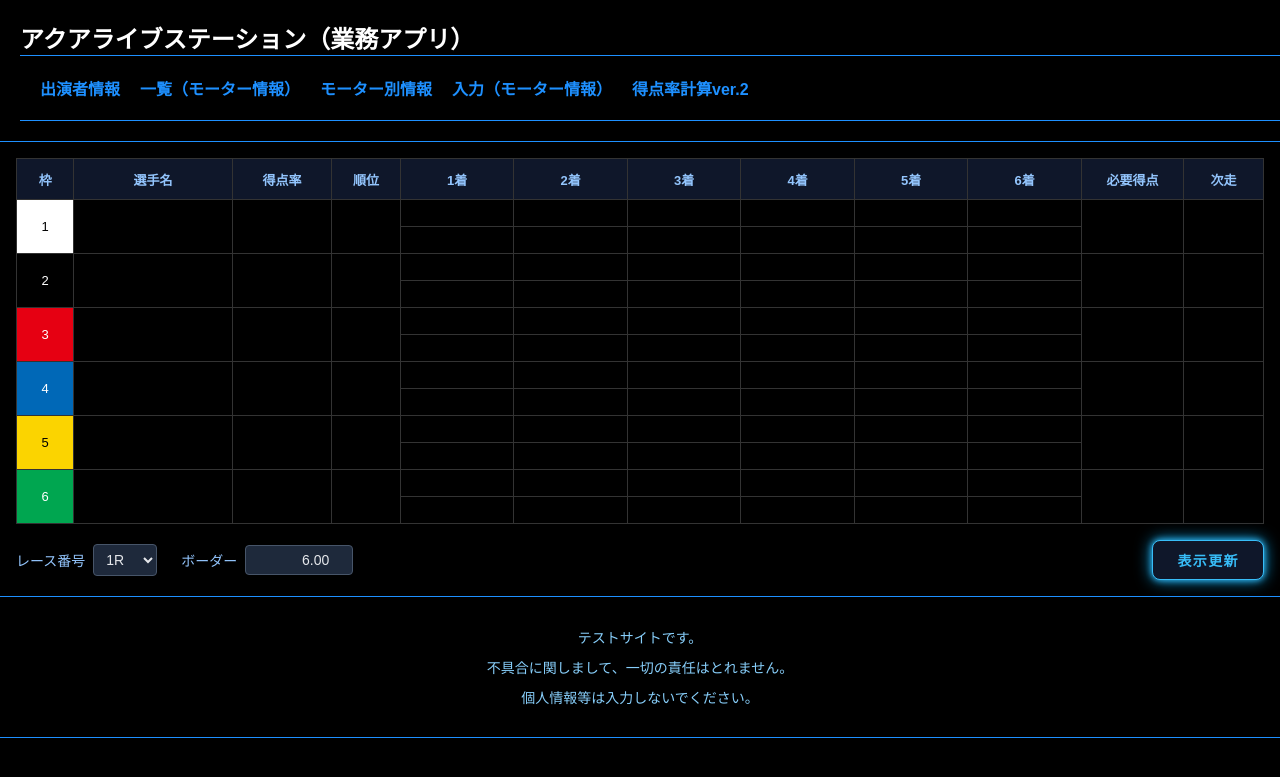
After one commit to hideonSOS/Website, a Django app: page /live_score_v2/ in a window 1280 px wide; the page is wider, and only the part inside the window is pictured. The commit adds this page. Shown: the top 777 px of that part. Run offline with Django 5.2, Linux system fonts and the light colour scheme.

Commit message:
live_score_v2（得点率計算ver.2）を追加
- 新アプリ live_score_v2: 出走表・得点率・出走一覧のスクレイピングと得点率早見表
- 1着〜6着の早見セルを上下2段化（上段=想定得点率、下段=無事故当確/不足点数）
- 必要得点・次走列の計算表示、レース番号/ボーダーの変数設定エリア
- ナビゲーションを整理（未使用リンクをコメントアウト、ver.2リンク追加）

Co-Authored-By: Claude Fable 5 <noreply@anthropic.com>

```diff
--- /dev/null
+++ b/live_score_v2/admin.py
@@ -0,0 +1,3 @@
+from django.contrib import admin
+
+# Register your models here.
--- /dev/null
+++ b/live_score_v2/apps.py
@@ -0,0 +1,6 @@
+from django.apps import AppConfig
+
+
+class LiveScoreV2Config(AppConfig):
+    default_auto_field = 'django.db.models.BigAutoField'
+    name = 'live_score_v2'
--- /dev/null
+++ b/live_score_v2/models.py
@@ -0,0 +1,3 @@
+from django.db import models
+
+# Create your models here.
--- /dev/null
+++ b/live_score_v2/static/live_score_v2/css/index.css
@@ -0,0 +1,139 @@
+/* ── レイアウト ── */
+.score-v2-wrap {
+  padding: 16px;
+}
+@media (max-width: 820px) {
+  .score-v2-wrap {
+    padding: 8px 4px;
+  }
+}
+
+/* ── 得点率表（live_score のサイバー風に統一） ── */
+.score-v2-table {
+  border-collapse: collapse;
+  width: 100%;
+  table-layout: fixed;
+  font-size: 13px;
+}
+.score-v2-table th,
+.score-v2-table td {
+  border: 1px solid #333;
+  padding: 4px 6px;
+  text-align: center;
+  height: 32px;
+  white-space: nowrap;
+  overflow: hidden;
+  text-overflow: ellipsis;
+}
+.score-v2-table thead th {
+  background: #0f172a;
+  color: #93c5fd;
+}
+/* 列幅（タブレット横768pxに収まる設計・合計約754px） */
+.score-v2-table th:nth-child(1),  .score-v2-table td:nth-child(1)  { width: 28px;  } /* 枠 */
+.score-v2-table th:nth-child(2),  .score-v2-table td:nth-child(2)  { width: 100px; } /* 選手名 */
+.score-v2-table th:nth-child(3),  .score-v2-table td:nth-child(3)  { width: 58px;  } /* 得点率 */
+.score-v2-table th:nth-child(4),  .score-v2-table td:nth-child(4)  { width: 36px;  } /* 順位 */
+/* 1着〜6着（下段「無事故当確」が潰れない幅） */
+.score-v2-table th:nth-child(n+5):nth-child(-n+10),
+.score-v2-table td:nth-child(n+5):nth-child(-n+10)                 { width: 68px;  }
+.score-v2-table th:nth-child(11), .score-v2-table td:nth-child(11) { width: 60px;  } /* 必要得点 */
+.score-v2-table th:nth-child(12), .score-v2-table td:nth-child(12) { width: 44px;  } /* 2走情報 */
+
+/* 1着〜6着セル：上下2段 */
+.score-v2-table td.sim-cell {
+  padding: 0;
+  height: auto;
+}
+.sim-upper,
+.sim-lower {
+  height: 26px;
+  line-height: 26px;
+  padding: 0 4px;
+  overflow: hidden;
+  text-overflow: ellipsis;
+}
+.sim-lower {
+  border-top: 1px solid #333;
+  font-size: 11px;
+}
+.sim-lower.sim-ok {
+  color: #4ade80;
+  font-weight: bold;
+}
+.sim-lower.sim-lack {
+  color: #fb923c;
+  font-weight: bold;
+}
+.score-v2-table tbody tr:hover {
+  background: #111827;
+}
+
+/* ── 枠番列（ボートレース枠色） ── */
+.score-v2-table tbody tr:nth-child(1) td:first-child { background: #fff;    color: #000; }
+.score-v2-table tbody tr:nth-child(2) td:first-child { background: #000;    color: #fff; }
+.score-v2-table tbody tr:nth-child(3) td:first-child { background: #e60012; color: #fff; }
+.score-v2-table tbody tr:nth-child(4) td:first-child { background: #0068b7; color: #fff; }
+.score-v2-table tbody tr:nth-child(5) td:first-child { background: #fbd400; color: #000; }
+.score-v2-table tbody tr:nth-child(6) td:first-child { background: #00a650; color: #fff; }
+
+/* ── 変数設定エリア ── */
+.control-area {
+  display: flex;
+  flex-wrap: wrap;
+  gap: 24px;
+  align-items: center;
+  margin-top: 16px;
+}
+.control-item {
+  display: flex;
+  align-items: center;
+  gap: 8px;
+}
+.control-item label {
+  color: #93c5fd;
+  font-size: 14px;
+}
+.race-select,
+.border-input {
+  background: #1e293b;
+  color: #e5e7eb;
+  border: 1px solid #475569;
+  border-radius: 4px;
+  padding: 6px 8px;
+  font-size: 14px;
+}
+.border-input {
+  width: 90px;
+  text-align: right;
+}
+.race-select:focus,
+.border-input:focus {
+  outline: none;
+  border-color: #38bdf8;
+  box-shadow: 0 0 6px #38bdf8;
+}
+
+/* 実行ボタン（右端） */
+.run-btn {
+  margin-left: auto;
+  height: 40px;
+  padding: 0 24px;
+  background: #0f172a;
+  color: #38bdf8;
+  border: 1px solid #38bdf8;
+  border-radius: 8px;
+  font-size: 14px;
+  font-weight: bold;
+  letter-spacing: 0.1em;
+  cursor: pointer;
+  box-shadow: 0 0 6px #38bdf8, 0 0 16px #0ea5e9;
+}
+.run-btn:hover:not(:disabled) {
+  color: #e0f2fe;
+  box-shadow: 0 0 10px #38bdf8, 0 0 28px #38bdf8;
+}
+.run-btn:disabled {
+  opacity: 0.35;
+  cursor: not-allowed;
+}
--- /dev/null
+++ b/live_score_v2/static/live_score_v2/js/index.js
@@ -0,0 +1,92 @@
+document.addEventListener('DOMContentLoaded', () => {
+  const raceSelect = document.getElementById('raceNo');
+  const borderInput = document.getElementById('borderScore');
+  const rows = document.querySelectorAll('.score-v2-table tbody tr');
+
+  // 着順による得点（1着〜6着）
+  const RANK_POINTS = [10, 8, 6, 4, 2, 1];
+
+  // 必要得点 = ボーダー × (出走回数 + 残り走数) − (得点 − 減点)
+  // 残り走数: 2走情報あり=2走（選択レース+後続）/ なし=ラスト1走
+  function calcRequiredPoints(racer, border) {
+    const remaining = racer.next_race != null ? 2 : 1;
+    const needed = border * (racer.races + remaining) - (racer.points - racer.deduction);
+    return Math.max(needed, 0);
+  }
+
+  // 早見表: 次走が rank 着だった場合の得点率
+  function calcSimulatedScore(racer, rankIndex) {
+    return (racer.points + RANK_POINTS[rankIndex] - racer.deduction) / (racer.races + 1);
+  }
+
+  // 早見表下段: その着順で必要得点を満たすかの判定
+  // 残り2走の場合、後続レースは最低でも6着=1点は取れる（無事故完走）前提で当確判定
+  function judgeCell(racer, rankIndex, border) {
+    const remaining = racer.next_race != null ? 2 : 1;
+    const needed = border * (racer.races + remaining) - (racer.points - racer.deduction);
+    const shortfall = needed - RANK_POINTS[rankIndex];
+    const guaranteed = remaining - 1; // 後続レースで最低限取れる点
+    if (shortfall <= guaranteed) {
+      return { ok: true, text: '無事故当確' };
+    }
+    return { ok: false, text: shortfall.toFixed(2) };
+  }
+
+  async function loadRaceProgram() {
+    // 読み込み中表示
+    rows.forEach((tr) => {
+      tr.cells[1].textContent = '…';
+      tr.cells[2].textContent = '';
+      tr.cells[3].textContent = '';
+      for (let c = 4; c <= 9; c++) {
+        tr.cells[c].querySelector('.sim-upper').textContent = '';
+        const lower = tr.cells[c].querySelector('.sim-lower');
+        lower.textContent = '';
+        lower.classList.remove('sim-ok', 'sim-lack');
+      }
+      tr.cells[10].textContent = '';
+      tr.cells[11].textContent = '';
+    });
+    try {
+      const res = await fetch(`api/race_program/?rno=${raceSelect.value}`);
+      if (!res.ok) throw new Error(`HTTP ${res.status}`);
+      const data = await res.json();
+      const border = parseFloat(borderInput.value) || 0;
+      rows.forEach((tr, i) => {
+        const racer = (data.racers || []).find((r) => r.boat === i + 1);
+        tr.cells[1].textContent = racer ? racer.name : '';
+        tr.cells[2].textContent = racer && racer.score != null ? racer.score.toFixed(2) : '';
+        tr.cells[3].textContent = racer && racer.rank != null ? racer.rank : '';
+        for (let ri = 0; ri < 6; ri++) {
+          tr.cells[4 + ri].querySelector('.sim-upper').textContent =
+            racer ? calcSimulatedScore(racer, ri).toFixed(2) : '';
+          const lower = tr.cells[4 + ri].querySelector('.sim-lower');
+          lower.classList.remove('sim-ok', 'sim-lack');
+          if (racer) {
+            const judge = judgeCell(racer, ri, border);
+            lower.textContent = judge.text;
+            lower.classList.add(judge.ok ? 'sim-ok' : 'sim-lack');
+          } else {
+            lower.textContent = '';
+          }
+        }
+        tr.cells[10].textContent = racer ? calcRequiredPoints(racer, border).toFixed(2) : '';
+        tr.cells[11].textContent = racer && racer.next_race != null ? `${racer.next_race}R` : '';
+        tr.dataset.toban = racer ? racer.toban : '';
+      });
+    } catch (e) {
+      console.error('[live_score_v2] 出走表取得エラー:', e);
+      rows.forEach((tr) => { tr.cells[1].textContent = ''; });
+    }
+  }
+
+  const runBtn = document.getElementById('runBtn');
+  runBtn.addEventListener('click', async () => {
+    runBtn.disabled = true;
+    try {
+      await loadRaceProgram();
+    } finally {
+      runBtn.disabled = false;
+    }
+  });
+});
--- /dev/null
+++ b/live_score_v2/templates/live_score_v2/index.html
@@ -0,0 +1,73 @@
+{% extends 'website/base.html' %}
+{% load static %}
+
+{% block title %}得点率計算ver.2{% endblock %}
+
+{% block extra_css %}
+<link rel="stylesheet" href="{% static 'live_score_v2/css/index.css' %}?v={% now 'U' %}">
+{% endblock %}
+
+{% block content %}
+<main class="score-v2-wrap">
+  <table class="score-v2-table">
+    <thead>
+      <tr>
+        <th>枠</th>
+        <th>選手名</th>
+        <th>得点率</th>
+        <th>順位</th>
+        <th>1着</th>
+        <th>2着</th>
+        <th>3着</th>
+        <th>4着</th>
+        <th>5着</th>
+        <th>6着</th>
+        <th>必要得点</th>
+        <th>次走</th>
+      </tr>
+    </thead>
+    <tbody>
+      {% for boat in "123456" %}
+      <tr>
+        <td>{{ boat }}</td>
+        <td></td>
+        <td></td>
+        <td></td>
+        {% for _ in "123456" %}
+        <td class="sim-cell">
+          <div class="sim-upper"></div>
+          <div class="sim-lower"></div>
+        </td>
+        {% endfor %}
+        <td></td>
+        <td></td>
+      </tr>
+      {% endfor %}
+    </tbody>
+  </table>
+
+  <!-- 変数設定エリア -->
+  <div class="control-area">
+    <div class="control-item">
+      <label for="raceNo">レース番号</label>
+      <select id="raceNo" class="race-select">
+        {% for r in "123456789"|make_list %}
+        <option value="{{ r }}">{{ r }}R</option>
+        {% endfor %}
+        <option value="10">10R</option>
+        <option value="11">11R</option>
+        <option value="12">12R</option>
+      </select>
+    </div>
+    <div class="control-item">
+      <label for="borderScore">ボーダー</label>
+      <input type="number" id="borderScore" class="border-input" step="0.01" min="0" value="6.00">
+    </div>
+    <button type="button" id="runBtn" class="run-btn">表示更新</button>
+  </div>
+</main>
+{% endblock %}
+
+{% block extra_js %}
+<script src="{% static 'live_score_v2/js/index.js' %}?v={% now 'U' %}"></script>
+{% endblock %}
--- /dev/null
+++ b/live_score_v2/tests.py
@@ -0,0 +1,3 @@
+from django.test import TestCase
+
+# Create your tests here.
--- /dev/null
+++ b/live_score_v2/urls.py
@@ -0,0 +1,9 @@
+from django.urls import path
+from .views import LiveScoreV2View, RaceProgramAPI
+
+app_name = 'live_score_v2'
+
+urlpatterns = [
+    path('',                  LiveScoreV2View.as_view(), name='index'),
+    path('api/race_program/', RaceProgramAPI.as_view(),  name='race_program_api'),
+]
--- /dev/null
+++ b/live_score_v2/views.py
@@ -0,0 +1,47 @@
+from django.http import JsonResponse
+from django.views import View
+from django.views.generic import TemplateView
+
+from .scraper import (
+    get_day_race_entries, get_next_race, get_race_program, get_score_map,
+)
+
+
+class LiveScoreV2View(TemplateView):
+    template_name = 'live_score_v2/index.html'
+
+
+class RaceProgramAPI(View):
+    """指定レースの出走6選手（得点率・順位付き）を返す。"""
+
+    def get(self, request):
+        try:
+            race_no = int(request.GET.get('rno', 1))
+        except (TypeError, ValueError):
+            return JsonResponse({'error': 'invalid rno'}, status=400)
+        if not 1 <= race_no <= 12:
+            return JsonResponse({'error': 'invalid rno'}, status=400)
+
+        racers = get_race_program(race_no)
+
+        try:
+            score_map = get_score_map()
+        except Exception as e:
+            print(f'[live_score_v2] 得点率表取得エラー: {e}')
+            score_map = {}
+        try:
+            entries = get_day_race_entries()
+        except Exception as e:
+            print(f'[live_score_v2] 出走一覧取得エラー: {e}')
+            entries = {}
+
+        for racer in racers:
+            info = score_map.get(racer['toban'], {})
+            racer['score']     = info.get('score')
+            racer['rank']      = info.get('rank')
+            racer['points']    = info.get('points', 0.0)
+            racer['deduction'] = info.get('deduction', 0.0)
+            racer['races']     = info.get('races', 0)
+            racer['next_race'] = get_next_race(racer['toban'], race_no, entries)
+
+        return JsonResponse({'racers': racers})
--- a/myproject/settings.py
+++ b/myproject/settings.py
@@ -36,6 +36,7 @@ INSTALLED_APPS = [
     'website',
     'racer_page',
     'live_score',
+    'live_score_v2',
     'IntraNet',
     'TeikokuData',
     'chat',
--- a/myproject/urls.py
+++ b/myproject/urls.py
@@ -10,6 +10,7 @@ urlpatterns = [
     path('website/', include('website.urls')),
     path('racer_page/', include('racer_page.urls')),
     path('live_score/', include('live_score.urls')),
+    path('live_score_v2/', include('live_score_v2.urls')),
     path('IntraNet/', include('IntraNet.urls')),
     path('TeikokuData/', include('TeikokuData.urls')),
     path('chat/', include('chat.urls')),
--- a/website/templates/website/base.html
+++ b/website/templates/website/base.html
@@ -22,11 +22,14 @@
           <li><a href="{% url 'website:motor_comments_total' %}">一覧（モーター情報）</a></li>
           <li><a href="{% url 'website:motor_comments_index' %}">モーター別情報</a></li>
           <li><a href="{% url 'website:motor_comments' %}">入力（モーター情報）</a></li>
+          <li><a href="{% url 'live_score_v2:index' %}">得点率計算ver.2</a></li>
+          {% comment %} 使用しない機能のため一旦非表示（2026-07-04）
           <li><a href="{% url 'racer_page:racer_input' %}">出場選手表示</a></li>
           <li><a href="{% url 'live_score:index' %}">得点率ライブ</a></li>
           <li><a href="{% url 'TeikokuData:teikoku1' %}">艇国データ</a></li>
           <li><a href="/gallery/">表示</a></li>
           <li><a href="/gallery/gallery_up/">登録</a></li>
+          {% endcomment %}
         </ul>
       </nav>
     </header>
```
Also changed, not shown: live_score_v2/scraper.py (added, +132 -0 lines), live_score_v2/__init__.py (added), live_score_v2/migrations/__init__.py (added).
